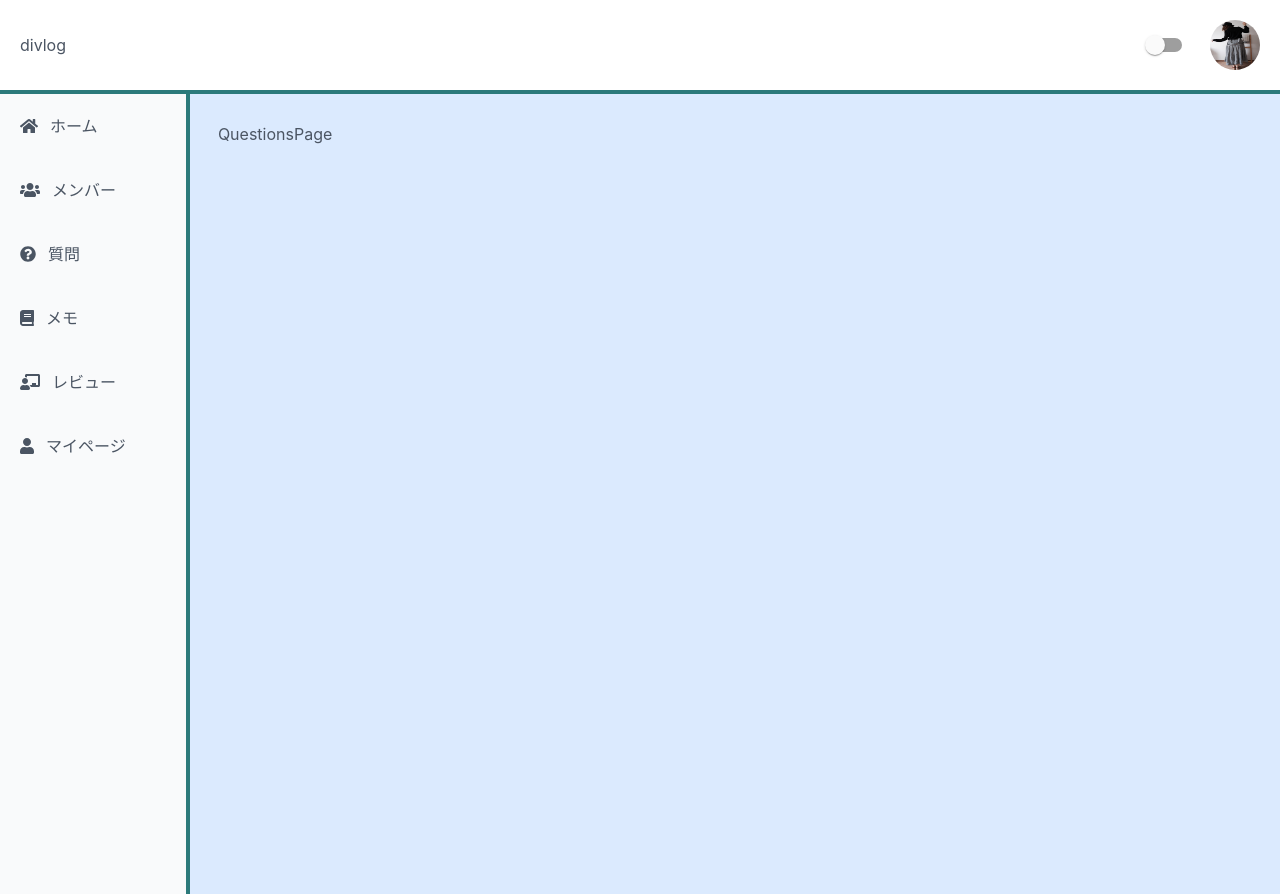
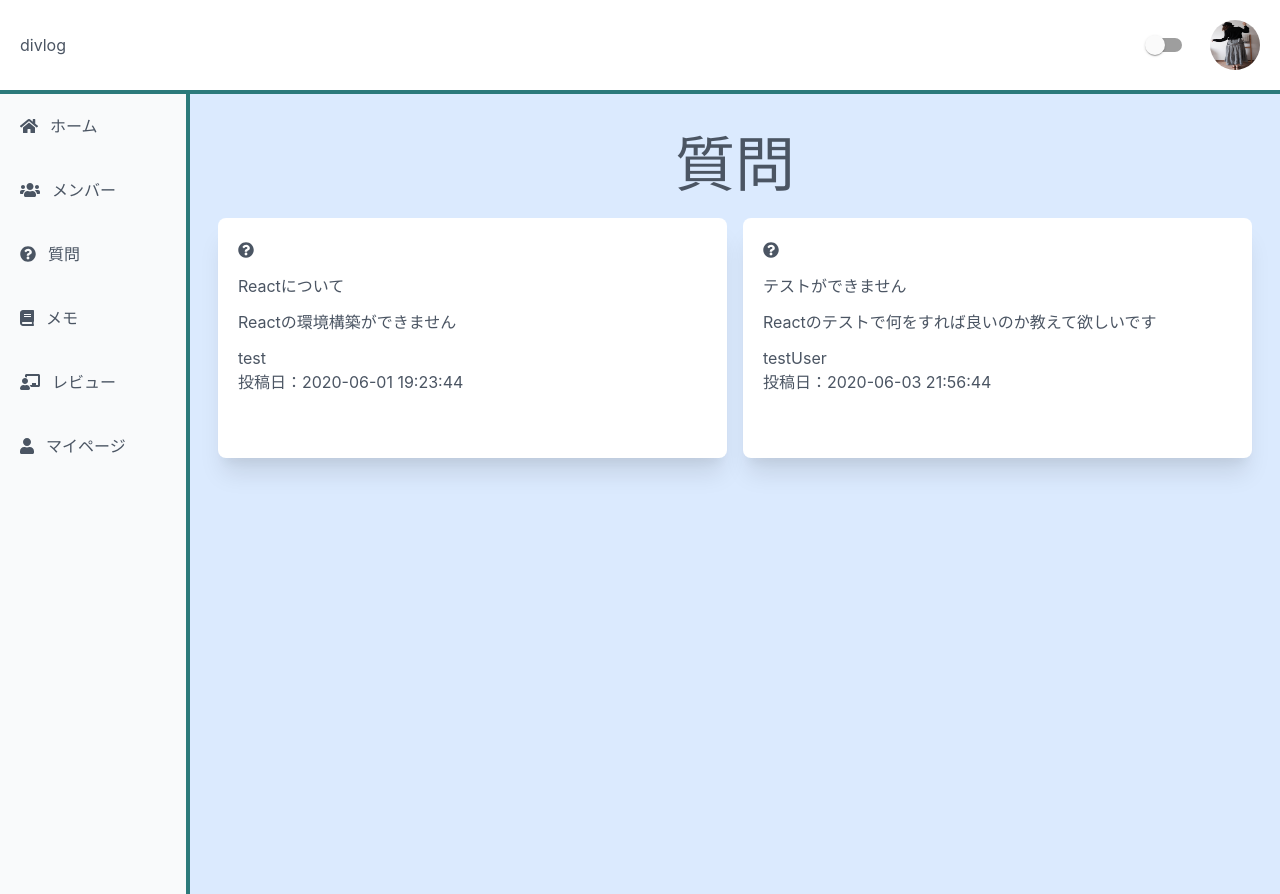
Before and after one commit to yk-you0922/divlog, a Next.js app: page /Questions in a window 1280 px wide. Built offline with nearby package versions, Linux system fonts and the light colour scheme; data requests are answered from the project's data file.

Commit message:
✨ 質問一覧の作成

```diff
--- /dev/null
+++ b/src/components/Card/QuestionCard.tsx
@@ -0,0 +1,32 @@
+import { faQuestionCircle } from '@fortawesome/free-solid-svg-icons';
+import { FontAwesomeIcon } from '@fortawesome/react-fontawesome';
+import React, { VFC } from 'react';
+
+import { Question } from 'src/types/Question';
+
+type Props = {
+  question: Question;
+}
+
+export const QuestionCard: VFC<Props> = (props) => {
+	return (
+		<div className="bg-white w-80 h-60 md:w-auto rounded-lg min-h-full p-5 shadow-xl hover:bg-gray-50">
+      <div>
+			  <FontAwesomeIcon icon={faQuestionCircle} className="w-10"/>
+      </div>
+      <div className="mt-3">
+        {props.question.title}
+      </div>
+      <div className="mt-3">
+        {props.question.description}
+      </div>
+      <div className="mt-3">
+
+        {props.question.username}
+      </div>
+      <div>
+        投稿日：{props.question.created_at}
+      </div>
+		</div>
+	);
+};
--- a/src/pages/Questions.tsx
+++ b/src/pages/Questions.tsx
@@ -1,10 +1,37 @@
-import { VFC } from "react"
-const Questions: VFC = () => {
+import React, { VFC } from 'react';
+import { GetServerSideProps } from 'next';
+
+import { QuestionCard } from 'src/components/Card/QuestionCard';
+import { Title } from 'src/components/Header/Title';
+import { Question } from 'src/types/Question';
+
+export const getServerSideProps: GetServerSideProps = async (context) => {
+	// 外部APIから全ユーザー情報を取得
+	const res = await fetch('http://localhost:3100/questions');
+	console.log(context);
+	const questions = await res.json();
+	// データをprops経由でページに渡す
+	return { props: { questions } };
+};
+
+type Props = {
+	questions: Array<Question>;
+};
+
+const Questions: VFC<Props> = (props) => {
+	console.log(props);
   return (
-    <div>
-      QuestionsPage
-    </div>
-  )
-}
+		<div>
+			<Title>質問</Title>
+			<div className="md:grid md:grid-cols-2 gap-4">
+        {props.questions.map((question) => (
+          <div key={question.id} className="mt-5 lg:mt-1">
+            <QuestionCard question={question} />
+          </div>
+        ))}
+      </div>
+		</div>
+	);
+};
 
 export default Questions;
--- /dev/null
+++ b/src/types/Question.ts
@@ -0,0 +1,11 @@
+export type Question = {
+  id: number;
+  title: string;
+  description: string;
+  category: number;
+  userId: number;
+  username: string;
+  created_at: string;
+  updated_at: string;
+  status: number;
+}
```
